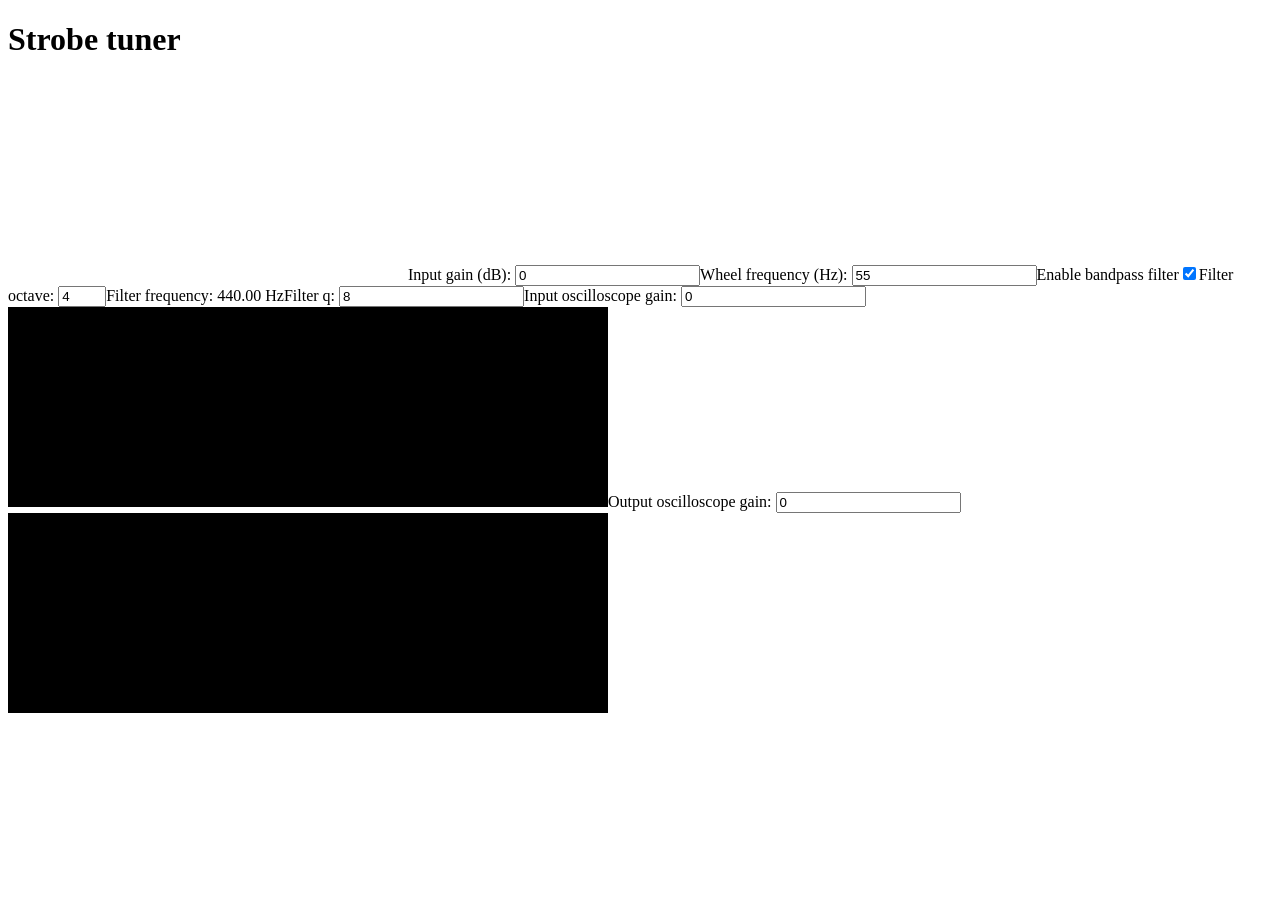
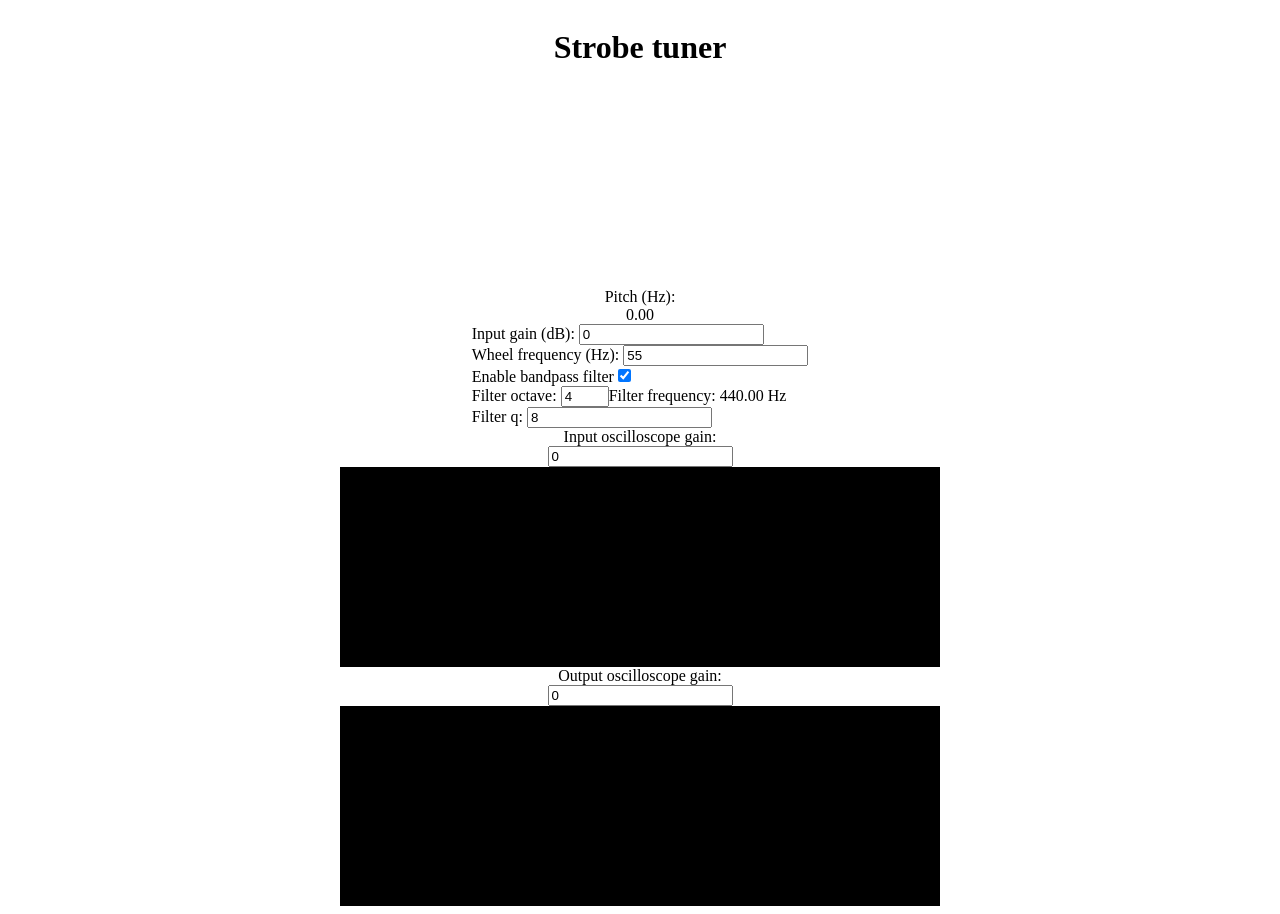
Before and after one commit to frun36/strobe-tuner, a React (Vite) app: page / in a window 1280 px wide. Before the commit the page ends 800 px from the top, so only its background shows below. Built offline with nearby package versions, Linux system fonts and the light colour scheme; no server answers.

Commit message:
Add basic styles to improve layout

```diff
--- a/src/App.jsx
+++ b/src/App.jsx
@@ -15,7 +15,7 @@ export default function App() {
         inputBuffer: [],
         outputBuffer: [],
         positionBuffer: [],
-        pitch: [],
+        pitch: 0.,
     });
 
     const defaultSettings = {
@@ -67,12 +67,16 @@ export default function App() {
     }, [tunerNode]);
 
 
-    return <>
+    return <div style={{
+        display: "flex",
+        flexDirection: "column",
+        alignItems: "center",
+    }}>
         <img ref={imgRef} src={"/wheel.png"} style={{ display: "none" }} />
         <h1>Strobe tuner</h1>
-        <Tuner positionBuffer={frame.positionBuffer} img={imgRef.current} />
+        <Tuner img={imgRef.current} positionBuffer={frame.positionBuffer} pitch={frame.pitch} />
         <Settings updater={updateSettings} defaultSettings={defaultSettings} />
         <Oscilloscope buffer={frame.inputBuffer} gainLabel="Input oscilloscope gain: " />
         <Oscilloscope buffer={frame.outputBuffer} gainLabel="Output oscilloscope gain: " />
-    </>
+    </div>
 }
--- a/src/components/Oscilloscope.jsx
+++ b/src/components/Oscilloscope.jsx
@@ -38,9 +38,13 @@ export default function Oscilloscope({ buffer, gainLabel }) {
         canvasCtx.stroke();
     }, [buffer]);
 
-    return <>
+    return <div style={{
+        display: "flex",
+        flexDirection: "column",
+        alignItems: "center",
+    }}>
         <label htmlFor="inputGain">{gainLabel}</label>
         <input ref={inputGainRef} id="inputGain" type="number" defaultValue={0} />
         <canvas ref={canvasRef} width={600} height={200} />
-    </>
+    </div>
 }
--- a/src/components/Settings.jsx
+++ b/src/components/Settings.jsx
@@ -15,24 +15,34 @@ export default function Settings({ updater, defaultSettings }) {
         const filterQControl = filterQRef.current;
 
         updater({
-            inputGain: inputGainControl ? inputGainControl.value : defaultSettings.inputGain,
-            wheelFrequency: wheelFrequencyControl ? wheelFrequencyControl.value : defaultSettings.wheelFrequency,
-            filterOn: filterOnControl ? filterOnControl.checked : defaultSettings.filterOn,
-            filterOctave: filterOctaveControl ? filterOctaveControl.value : defaultSettings.filterOctave,
-            filterQ: filterQControl ? filterQControl.value : defaultSettings.filterQ,
+            inputGain: inputGainControl.value,
+            wheelFrequency: wheelFrequencyControl.value,
+            filterOn: filterOnControl.checked,
+            filterOctave: filterOctaveControl.value,
+            filterQ: filterQControl.value,
         });
     }
 
-    return <>
+    return <div style={{
+        display: "flex",
+        flexDirection: "column"
+    }}>
+        <span>
             <label htmlFor="inputGain">Input gain (dB): </label>
             <input ref={inputGainRef} type="number" id="inputGain" defaultValue={defaultSettings.inputGain} onChange={changeHandler} />
+        </span>
 
+        <span>
             <label htmlFor="wheelFrequency">Wheel frequency (Hz): </label>
             <input ref={wheelFrequencyRef} type="number" id="wheelFrequency" min={0.0} step={0.01} defaultValue={defaultSettings.wheelFrequency} onChange={changeHandler} />
+        </span>
 
+        <span>
             <label htmlFor="filterOn">Enable bandpass filter</label>
             <input ref={filterOnRef} type="checkbox" id="filterOn" defaultChecked={defaultSettings.filterOn} onChange={changeHandler} />
+        </span>
 
+        <span>
             <label htmlFor="filterOctave">Filter octave: </label>
             <input ref={filterOctaveRef} type="number" id="filterOctave" min={1} defaultValue={defaultSettings.filterOctave} max={7} onChange={changeHandler} />
             <label htmlFor="filterFrequency">Filter frequency: </label>
@@ -43,8 +53,11 @@ export default function Settings({ updater, defaultSettings }) {
                         (defaultSettings.wheelFrequency * Math.pow(2, defaultSettings.filterOctave - 1)).toFixed(2)) + " Hz"
                 }
             </output>
+        </span>
 
+        <span>
             <label htmlFor="filterQ">Filter q: </label>
             <input ref={filterQRef} type="number" id="filterQ" min={0.1} defaultValue={defaultSettings.filterQ} step={0.1} onChange={changeHandler} />
-    </>
+        </span>
+    </div>
 }
--- a/src/components/Tuner.jsx
+++ b/src/components/Tuner.jsx
@@ -1,6 +1,6 @@
 import { useEffect, useRef } from "react";
 
-export default function Tuner({ positionBuffer, img }) {
+export default function Tuner({ img, positionBuffer, pitch }) {
     const canvasRef = useRef(null);
 
     useEffect(() => {
@@ -27,7 +27,13 @@ export default function Tuner({ positionBuffer, img }) {
         });
     }, [positionBuffer, img])
 
-    return <>
+    return <div style={{
+        display: "flex",
+        flexDirection: "column",
+        alignItems: "center",
+    }}>
         <canvas ref={canvasRef} width="400" height="200" />
-    </>
+        <label htmlFor="inputFrequency">Pitch (Hz): </label>
+        <output id="inputFrequency">{ pitch.toFixed(2) }</output>
+    </div>
 }
```
Lines whose indentation alone changed are shown as unchanged.
